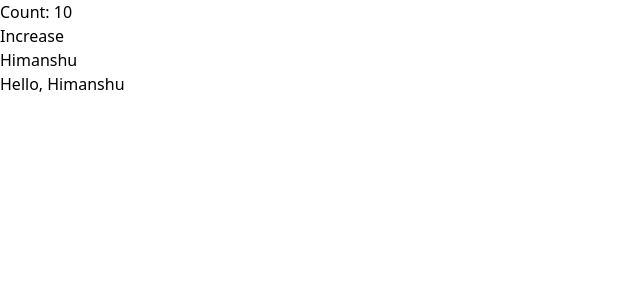
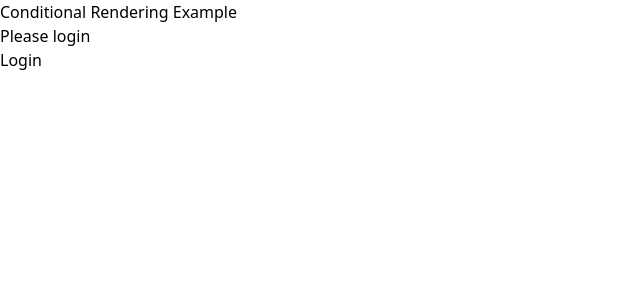
Before and after one commit to Him104/technica, a React (Vite) app: page / in a window 1280 px wide. Shown: the top 300 px of the page, without its empty margins (0-640 px from the left). Built offline with nearby package versions, Linux system fonts and the light colour scheme.

Commit message:
adding conditional rendering example

```diff
--- a/package.json
+++ b/package.json
@@ -12,6 +12,7 @@
   "dependencies": {
     "react": "^18.3.1",
     "react-dom": "^18.3.1",
+    "react-loader-spinner": "^6.1.6",
     "react-toastify": "^10.0.5"
   },
   "devDependencies": {
--- a/src/App.jsx
+++ b/src/App.jsx
@@ -5,6 +5,8 @@
 // import TodoList from "./components/TodoList";
 import Parent from "./components/Parent";
 import State from "./components/State";
+import ControlledComponent from "./components/ControlledComponent";
+import Welcome from "./components/Welcome";
 export default function App() {
 //   const todos = [{id:1, task: 'Learn React', completed: false},
 //     {id:2, task: 'Build Project', completed: true},
@@ -23,7 +25,9 @@ export default function App() {
 
       {/* <Parent/> */}
 
-      <State/>
+      {/* <State/> */}
+      {/* <ControlledComponent/> */}
+      <Welcome/>
     </>
   );
 }
--- /dev/null
+++ b/src/components/ControlledComponent.jsx
@@ -0,0 +1,50 @@
+import { useState } from "react";
+import { ToastContainer, toast } from "react-toastify";
+import "react-toastify/dist/ReactToastify.css";
+
+const ControlledComponent = () => {
+  const [inputValue, setInputValue] = useState("");
+  const [isValid, setIsValid] = useState(false);
+
+  const handleChange = (e) => {
+    const value = e.target.value;
+    setInputValue(value);
+    setIsValid(value.length > 3);
+  };
+  const handleSubmit = (e) => {
+    e.preventDefault();
+    if (inputValue.length <= 3) {
+      toast.error("Input should be more than 3 char");
+    } else {
+      toast.success(`data submitted : ${inputValue} `);
+    }
+  };
+
+  return (
+    <div>
+      <form onSubmit={handleSubmit}>
+        <label>
+          Name:
+          <input
+            type="text"
+            value={inputValue}
+            onChange={handleChange}
+            className="border border-gray-500 rounded-md"
+          />
+        </label>
+        <br />
+        <button
+          type="submit"
+          disabled={!isValid}
+          className="border border-red-500 bg-red-200 rounded-md"
+        >
+          Submit
+        </button>
+      </form>
+
+      <ToastContainer />
+    </div>
+  );
+};
+
+export default ControlledComponent;
--- /dev/null
+++ b/src/components/Welcome.jsx
@@ -0,0 +1,36 @@
+import { useState } from "react";
+
+const Welcome = () => {
+  const [isLoggedIn, setIsLoggedIn] = useState(false);
+  const [isLoading, setIsLoading] = useState(false);
+
+  const handleLogin = () => {
+    setIsLoading(true);
+    setTimeout(() => {
+      setIsLoggedIn(!isLoggedIn);
+      setIsLoading(false);
+    }, 2000);
+  };
+
+  return (
+    <div>
+      <h1>Conditional Rendering Example</h1>
+
+      {isLoading ? (
+        <h2>Loading...</h2>
+      ) : isLoggedIn ? (
+        <div>
+          <h2>Welcome Back, User!</h2>
+          <button onClick={handleLogin}> Logout</button>
+        </div>
+      ) : (
+        <div>
+          <h2> Please login</h2>
+          <button onClick={handleLogin}>Login</button>
+        </div>
+      )}
+    </div>
+  );
+};
+
+export default Welcome;
```
Also changed, not shown: 1 other file (tests, documents, lock files or other folders).
